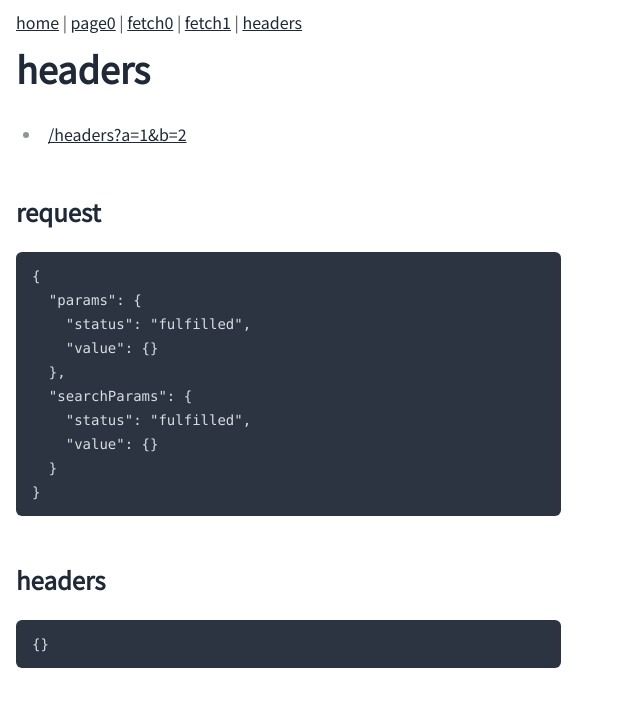
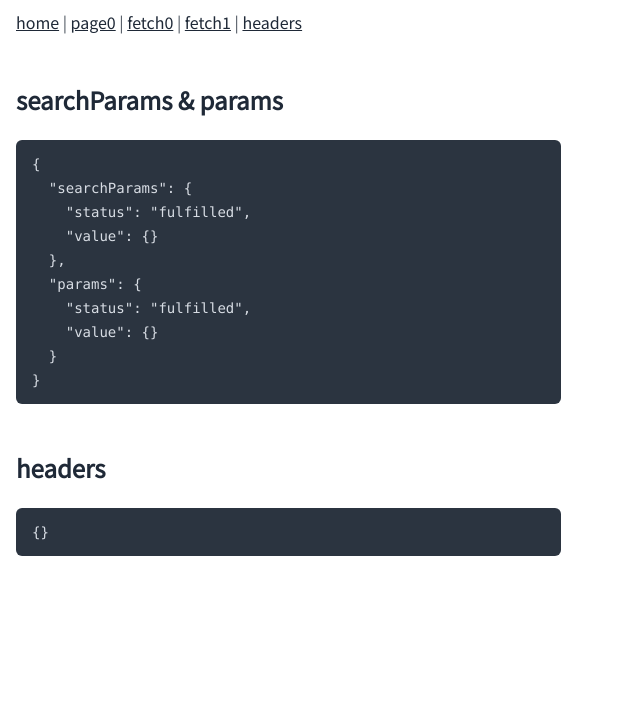
Before and after one commit to heiwa4126/nextjs-my-app1, a Next.js app: page /headers in a window 1280 px wide. Shown: the top 706 px of the page, without its empty margins (0-640 px from the left). Built offline with nearby package versions, Linux system fonts and the light colour scheme.

Commit message:
fix wrong args in app/headers/page.tsx

```diff
--- a/app/headers/page.tsx
+++ b/app/headers/page.tsx
@@ -1,24 +1,34 @@
 import { Metadata } from 'next';
 import { headers } from 'next/headers';
-import Link from 'next/link';
-
 const title = 'headers';
 export const metadata: Metadata = {
   title
 };
 
-export default async function Page(request: Request) {
+export default async function Page({
+  params,
+  searchParams
+}: {
+  params: { slug: string };
+  searchParams: { [key: string]: string | string[] | undefined };
+}) {
   const headersList = headers();
   return (
     <main className="mx-4 my-3">
-      <h1>{title}</h1>
+      {/* <h1>{title}</h1>
       <ul>
         <li>
           <Link href="/headers?a=1&b=2">{'/headers?a=1&b=2'}</Link>
         </li>
-      </ul>
-      <h2>request</h2>
-      <pre>{JSON.stringify(request, null, 2)}</pre>
+        <li>
+          <Link href="/headers/test?a=3&b=4">{'/headers/test?a=3&b=4'}</Link>
+        </li>
+        <li>
+          <Link href="/headers/test/foo/bar?a=5&b=6">{'/headers/test/foo/bar?a=5&b=6'}</Link>
+        </li>
+      </ul> */}
+      <h2>searchParams & params</h2>
+      <pre>{JSON.stringify({ searchParams, params }, null, 2)}</pre>
       <h2>headers</h2>
       <pre>{JSON.stringify(headersList, null, 2)}</pre>
     </main>
```
